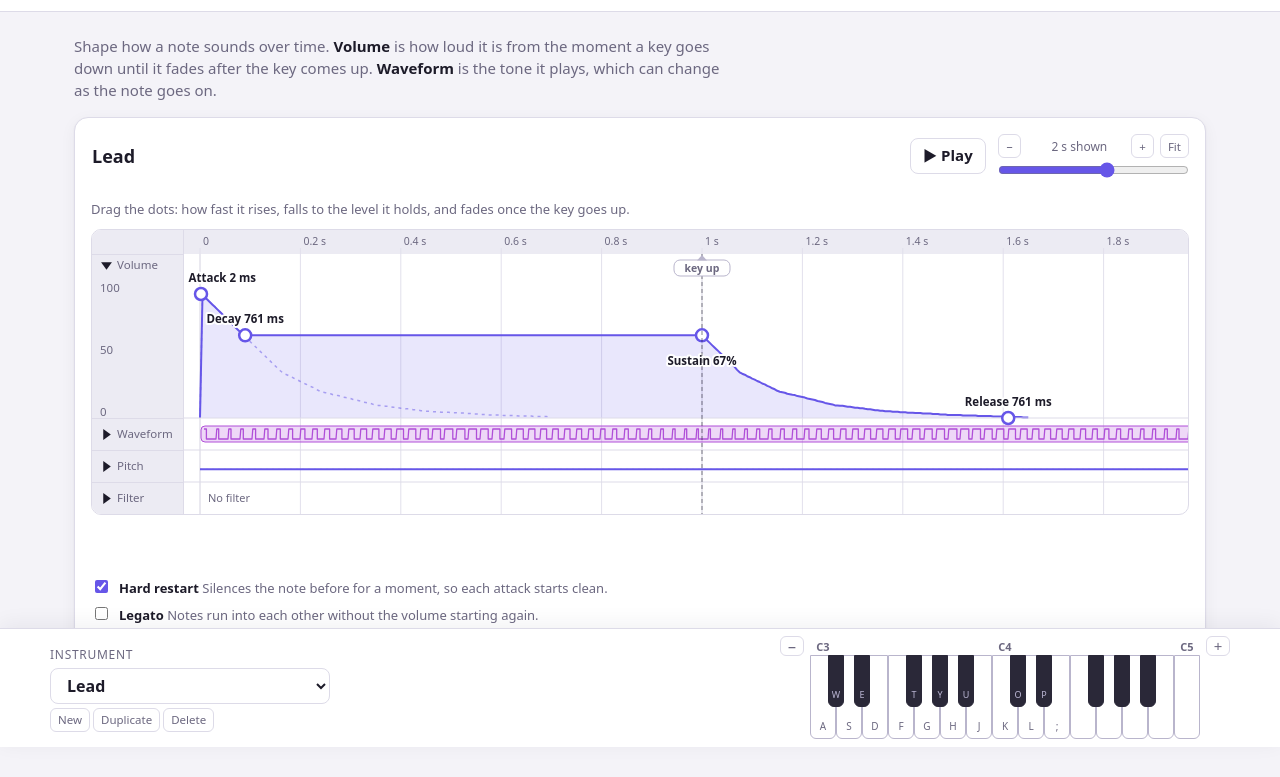
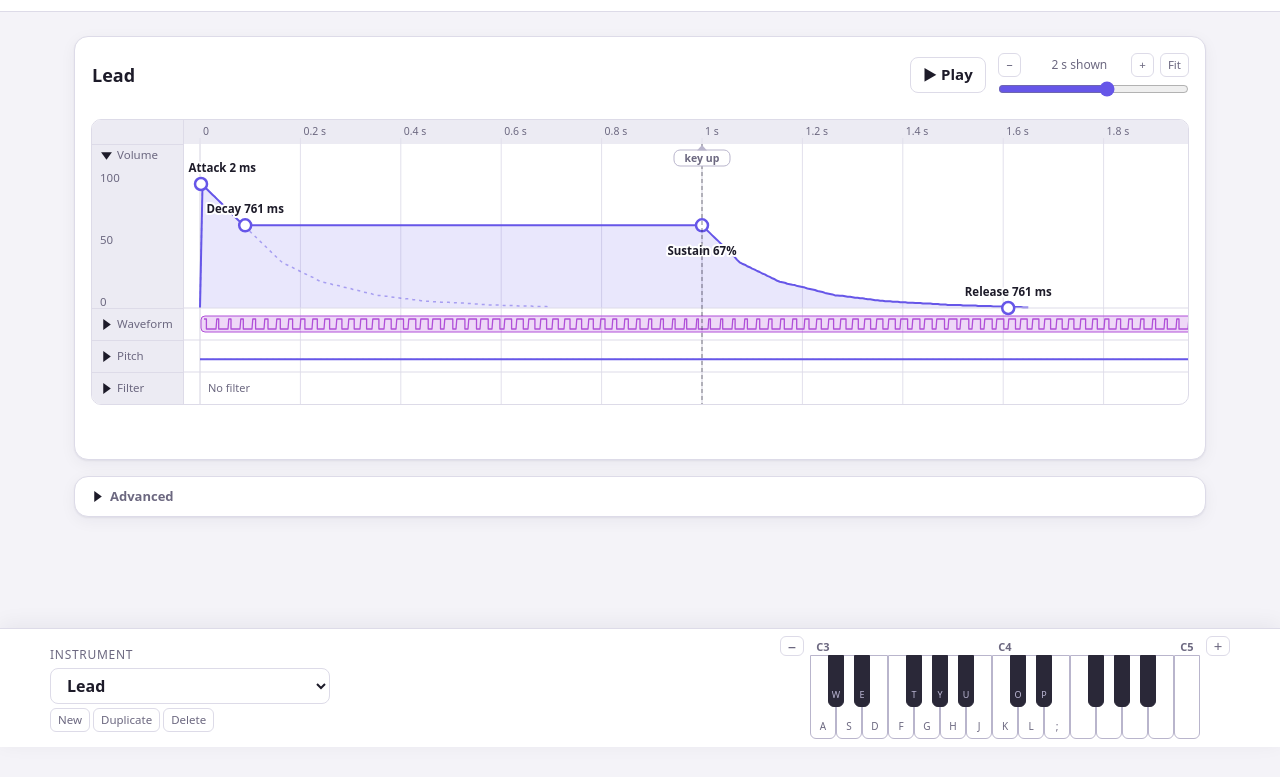
Before and after one commit to needlestack/sidkid, a website built with Vite: page web/instruments2.html in a window 1280 px wide. Shown: the part 53-830 px from the top of the page. After the commit the page ends 800 px from the top, so only its background shows below. Built offline with nearby package versions, Linux system fonts and the light colour scheme.

Commit message:
Instrument Maker: an Advanced box, no intro or hints; filtering its own voice
The note start, sync and ring checkboxes move into an Advanced box
under the timeline, closed until opened. The intro and the hint line
are gone. Trying an imported instrument out filters the voice it plays
on, where GoatTracker's routing would filter another (songs keep it).

Co-Authored-By: Claude Opus 5.5 <noreply@anthropic.com>

```diff
--- a/web/instruments2.html
+++ b/web/instruments2.html
@@ -28,10 +28,6 @@
     </header>
 
     <main>
-      <p class="intro">
-        Shape how a note sounds over time. <b>Volume</b> is how loud it is from the moment a key goes down until it fades after the key
-        comes up. <b>Waveform</b> is the tone it plays, which can change as the note goes on.
-      </p>
 
       <section class="card shaper">
         <header class="card-head shaper-head">
@@ -49,7 +45,6 @@
             </div>
           </div>
         </header>
-        <p class="hint tab-hint" id="tab-hint"></p>
         <div class="timeline" id="timeline">
           <div class="tl-gutter" id="gutter"></div>
           <div class="tl-scroll" id="scroll">
@@ -58,7 +53,14 @@
         </div>
         <div class="filter-controls" id="filter-controls" hidden></div>
         <div class="readout" id="readout"></div>
-        <div class="instrument-options" id="instrument-options"></div>
+      </section>
+
+      <section class="card advanced">
+        <button class="advanced-head" id="advanced-toggle" aria-expanded="false">
+          <svg class="twisty" viewBox="0 0 12 12" aria-hidden="true"><path id="advanced-twisty" d="M3,1L10,6L3,11Z" /></svg>
+          Advanced
+        </button>
+        <div class="instrument-options" id="instrument-options" hidden></div>
       </section>
     </main>
 
--- a/web/src/instruments.ts
+++ b/web/src/instruments.ts
@@ -208,7 +208,8 @@ export interface Sound {
   overrides?: Partial<Pick<Instrument, 'ad' | 'gateTimer' | 'firstWave' | 'vibratoDelay'>>;
 }
 
-export function sound(s: Shape, voices: number, speedBase = 1): Sound {
+/** `ownVoice`: filter the voices it plays on, even where an imported instrument filters others (for trying it out) */
+export function sound(s: Shape, voices: number, speedBase = 1, ownVoice = false): Sound {
   // Vibrato reads its speed from a row of the speed table, and glides from the rows after it
   const v = s.vibrato;
   const wobble = v ? wobbleRow(v) : null;
@@ -218,7 +219,7 @@ export function sound(s: Shape, voices: number, speedBase = 1): Sound {
     shape: s,
     wave,
     pulse: s.pulseFromSong ? null : pulseProgram(s.bars, s.pulse, s.name),
-    filter: s.filter.types.length ? filterProgram(s.filter, s.name, voices) : null,
+    filter: s.filter.types.length ? filterProgram(s.filter, s.name, voices, ownVoice) : null,
     speeds: [...(wobble ? [{ left: wobble[0], right: wobble[1] }] : []), ...speeds],
     vibrato: !!v,
   };
--- a/web/src/maker2.css
+++ b/web/src/maker2.css
@@ -105,10 +105,6 @@
   text-align: center;
   font-size: 12px;
   font-variant-numeric: tabular-nums;
-}
-
-.tab-hint {
-  margin: 0;
 }
 
 .timeline {
@@ -1071,7 +1067,35 @@
   display: flex;
   flex-direction: column;
   gap: 6px;
-  margin-top: 14px;
+  margin-top: 10px;
+  padding-left: 19px;
+}
+
+.instrument-options[hidden] {
+  display: none;
+}
+
+/* The Advanced box: a heading that opens and closes it, as the timeline's sections do */
+.advanced {
+  padding: 10px 16px;
+}
+
+.advanced-head {
+  display: flex;
+  align-items: center;
+  gap: 6px;
+  padding: 0;
+  border: none;
+  background: none;
+  color: var(--muted);
+  font: inherit;
+  font-size: 13px;
+  font-weight: 600;
+  cursor: pointer;
+}
+
+.advanced-head:hover {
+  color: var(--text);
 }
 
 .instrument-option {
--- a/web/src/maker2.ts
+++ b/web/src/maker2.ts
@@ -79,6 +79,8 @@ interface State {
   filterOpen: boolean;
   /** The lowest pitch the roll shows (it shows ROLL_SPAN semitones up from it) */
   rollLow: number;
+  /** Whether the Advanced box (note start, sync, ring) is open */
+  advancedOpen: boolean;
 }
 
 function defaults(): State {
@@ -92,6 +94,7 @@ function defaults(): State {
     notesOpen: false,
     filterOpen: false,
     rollLow: -12,
+    advancedOpen: false,
   };
 }
 
@@ -176,7 +179,7 @@ function setKeyUp(f: number) {
 
 function audition(s: Shape = shape()): Audition {
   // The test note plays on voice 1, so that is the voice it filters
-  const t = soundTables([sound(s, 1)]);
+  const t = soundTables([sound(s, 1, 1, true)]);
   return { tables: t.tables, instrument: t.instruments[0] };
 }
 
@@ -612,15 +615,6 @@ function render(keepReadout = false) {
   $('zoom-label').textContent = `${timeText(scroller.clientWidth / state.zoom)} shown`;
   if (document.activeElement !== zoomSlider) zoomSlider.value = String(sliderValue());
   renderOptions();
-  $('tab-hint').textContent =
-    [
-      state.volumeOpen ? 'Drag the dots: how fast it rises, falls to the level it holds, and fades once the key goes up.' : '',
-      state.waveOpen ? 'Drag along a row to draw a waveform, or drag bars to move and resize them; bars that overlap play together.' : '',
-      state.notesOpen ? `Draw pitches in semitones from ${shape().fixedNote === null ? 'the key played' : noteName(shape().fixedNote!)}; each holds until the next. Drag a step’s end or start apart to glide.` : '',
-      state.filterOpen ? 'Draw chunks of filtering in the Type row (gaps aren’t filtered); shape the cutoff and resonance under it.' : '',
-    ]
-      .join(' ')
-      .trim() || 'Click Volume, Waveform, Pitch or Filter to open them.';
 
   const width = x(TOTAL) + ORIGIN;
   const HEIGHT = height();
@@ -2390,6 +2384,19 @@ window.addEventListener('storage', (e) => {
   }
 });
 
+// The Advanced box: closed until wanted
+function renderAdvanced() {
+  $('advanced-toggle').setAttribute('aria-expanded', String(state.advancedOpen));
+  $('advanced-twisty').setAttribute('d', state.advancedOpen ? 'M1,3L11,3L6,10Z' : 'M3,1L10,6L3,11Z');
+  $('instrument-options').hidden = !state.advancedOpen;
+}
+renderAdvanced();
+$('advanced-toggle').addEventListener('click', () => {
+  state.advancedOpen = !state.advancedOpen;
+  persist();
+  renderAdvanced();
+});
+
 function renderInstruments() {
   const select = $<HTMLSelectElement>('instrument');
   select.replaceChildren(...state.instruments.map((s, i) => new Option(s.name || `Instrument ${i + 1}`, String(i))));
--- a/web/src/shape.ts
+++ b/web/src/shape.ts
@@ -487,7 +487,7 @@ export function pulseProgram(bars: Bar[], pulse: PulseShape, name: string): Prog
  * line has it, and the line goes on undisturbed. The cutoff's repeat sets
  * everything up again as it comes round.
  */
-export function filterProgram(filter: FilterShape, name: string, voices = 1): Program {
+export function filterProgram(filter: FilterShape, name: string, voices = 1, ownVoice = false): Program {
   // A chunk ending on the repeat's end covers that frame too: it is the
   // repeat's last, so the chunk stays on all the way round
   const loopEnd = filter.cutoff.loop !== null && filter.cutoff.loop < filter.cutoff.points.length - 1 ? filter.cutoff.points[filter.cutoff.points.length - 1].t : null;
@@ -497,7 +497,8 @@ export function filterProgram(filter: FilterShape, name: string, voices = 1): Pr
   const typeFor = (t: number) => chunkAt(filter.types, t)?.passband ?? [...filter.types].reverse().find((c) => c.start <= t)?.passband ?? filter.types[0]?.passband ?? 0;
   const route = (t: number) => {
     const c = chunkAt(filter.types, t);
-    return c ? (c.voices ?? voices) : 0;
+    // (trying an instrument out: the voice it plays on, wherever its chunks filter others)
+    return c ? (ownVoice ? voices : (c.voices ?? voices)) : 0;
   };
   const setup = (t: number) => filterStep({ type: 'setup', passband: typeFor(t), resonance: res(t), voices: route(t) });
   const cut = filter.cutoff;
```
Also changed, not shown: web/scripts/browsertest.mjs (+11 -0 lines).
